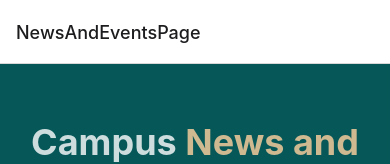
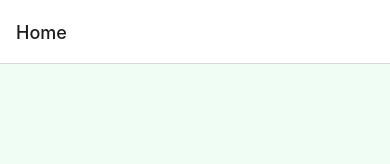
Before and after one commit to alexyan06/AccountSetting, a React Native app: screen / in a window 390 px wide. Shown: the top 164 px of the page. Built offline with nearby package versions, Linux system fonts and the light colour scheme.

Commit message:
removed temp changes to App.js

```diff
--- a/App.js
+++ b/App.js
@@ -14,7 +14,7 @@ export default function App() {
   return (
     <NavigationContainer>
       <Stack.Navigator
-        initialRouteName="NewsAndEventsPage" // Temporarily setting this so that we can see our work!!
+        initialRouteName="Home"
         screenOptions={{
           headerShown: true, // Set to false to hide header
         }}
```
